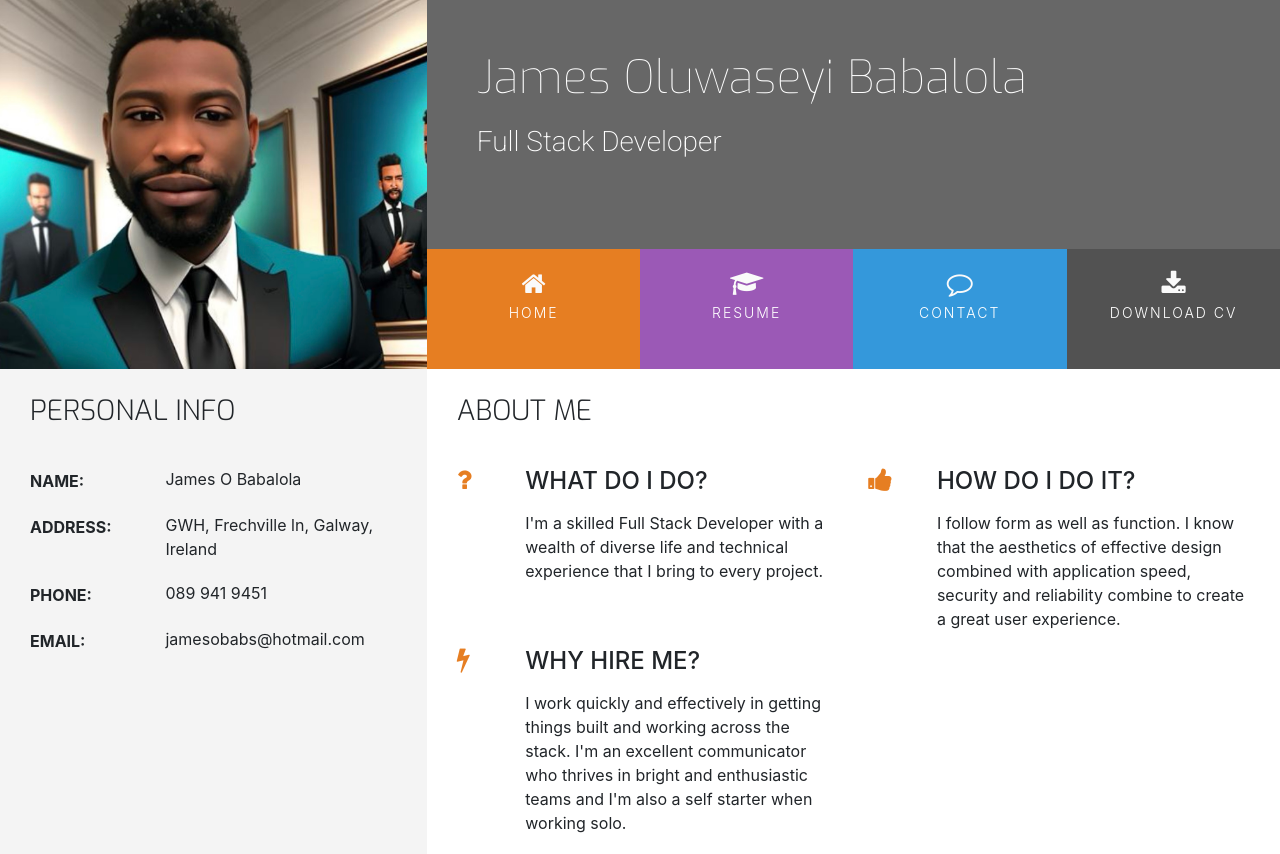
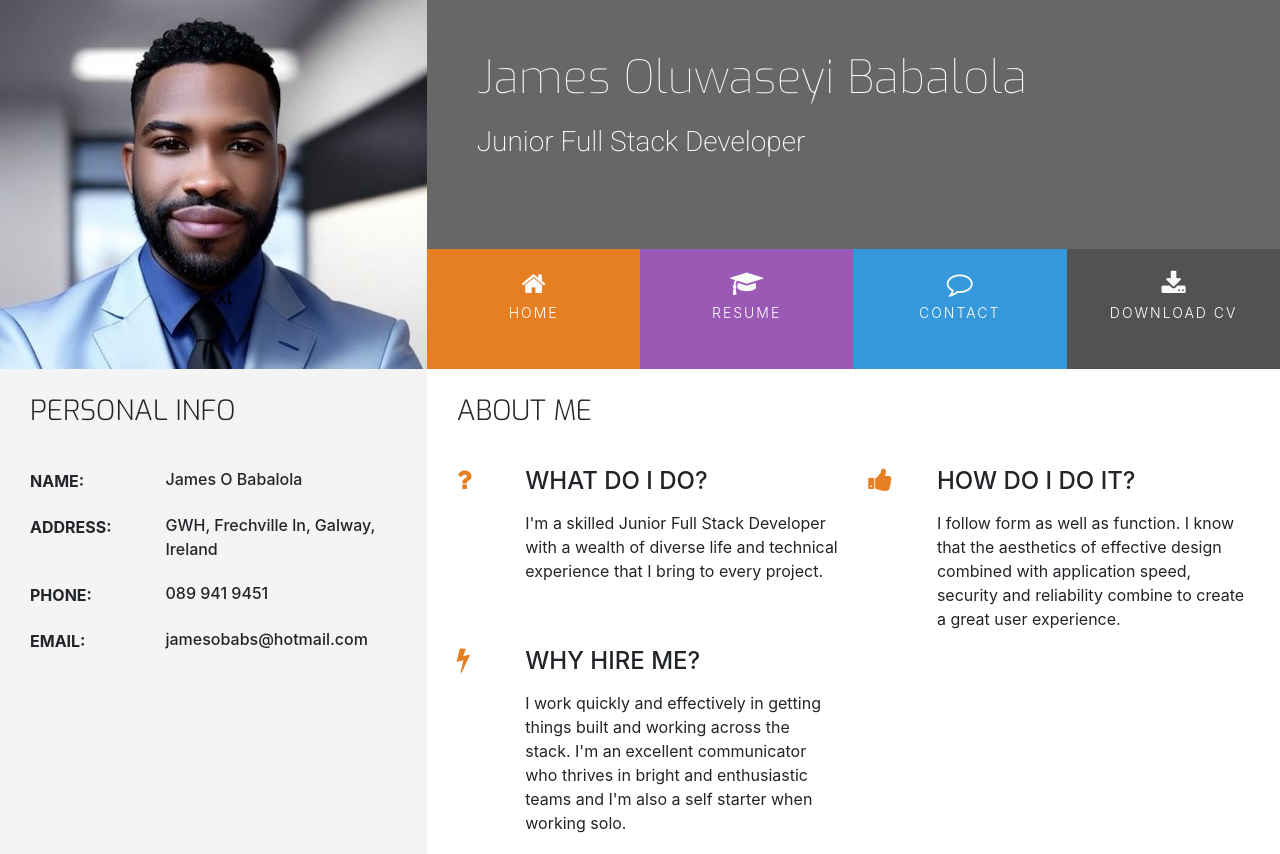
Before and after one commit to bojaymes/myresume, a plain HTML site: page index.html in a window 1280 px wide. Shown: the top 854 px of the page. Drawn offline with nearby package versions, Linux system fonts and the light colour scheme.

Commit message:
changed display image

```diff
--- a/assets/css/style.css
+++ b/assets/css/style.css
@@ -90,7 +90,7 @@ header {
 }
 
 .logo {
-    background: url("../images/james_resume_image.jpg");
+    background: url("../images/james_img.jpg");
     background-position: center;
     background-repeat: no-repeat;
     background-size: cover;
@@ -268,6 +268,7 @@ footer {
 .personal-info-item .value {
     position: relative;
     width: 60%;
+    font-weight: 500;
 }
 
 /* ----------------------------------------Skills */
--- a/index.html
+++ b/index.html
@@ -49,7 +49,7 @@
           <div class="row no-gutters bg-color-name-title">
             <div class="col heading">
               <h1 class="name">James Oluwaseyi Babalola</h1>
-              <h2 class="title">Full Stack Developer</h2>
+              <h2 class="title">Junior Full Stack Developer</h2>
             </div>
           </div>
           <div class="row no-gutters">
@@ -155,8 +155,9 @@
                 <div class="col-10">
                   <h4 class="three-reasons-heading uppercase">What do I do?</h4>
                   <p>
-                    I'm a skilled Full Stack Developer with a wealth of diverse
-                    life and technical experience that I bring to every project.
+                    I'm a skilled Junior Full Stack Developer with a wealth of
+                    diverse life and technical experience that I bring to every
+                    project.
                   </p>
                 </div>
               </div>
```
Also changed, not shown: assets/images/james_img.jpg (added), assets/images/james_resume_image.jpg (deleted).
